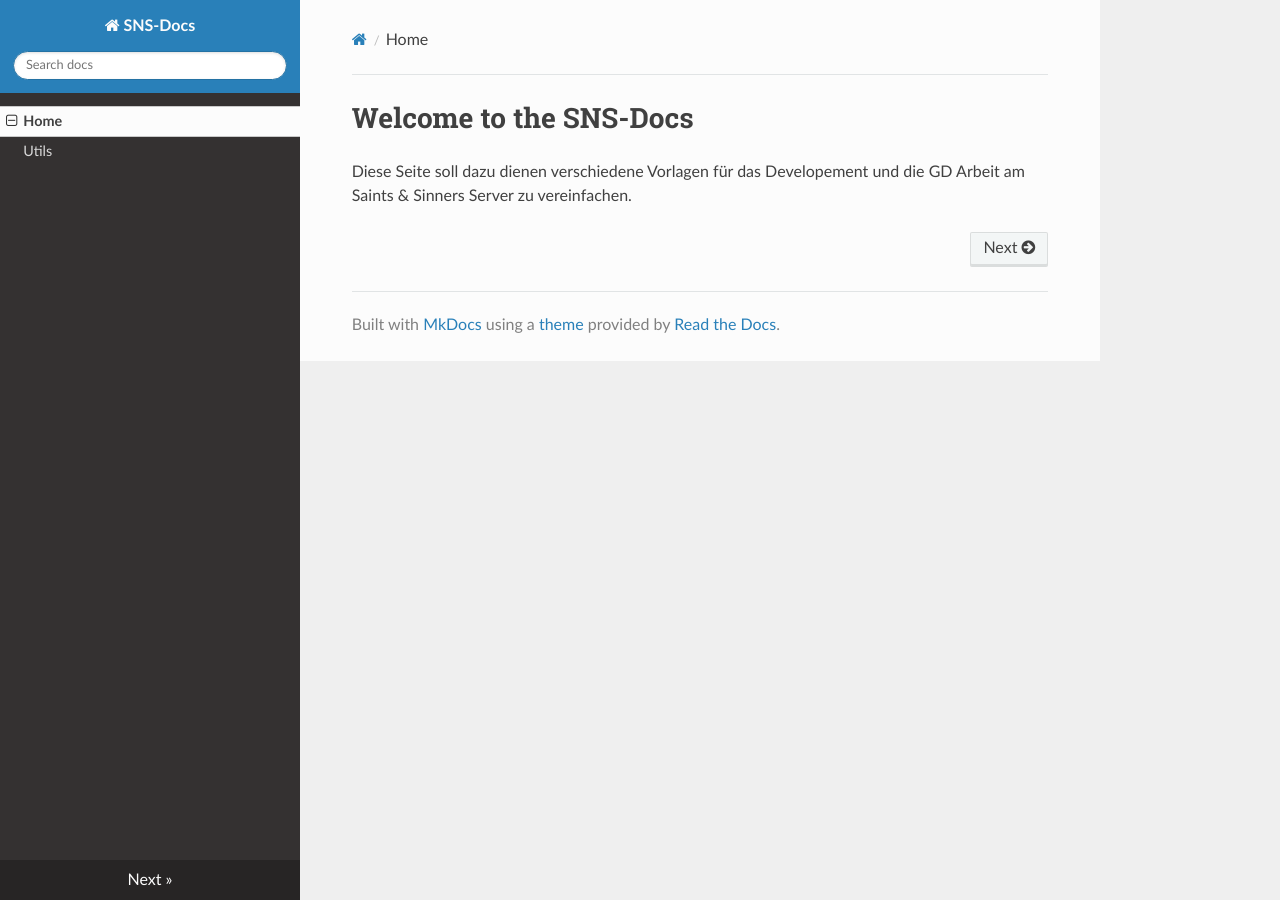
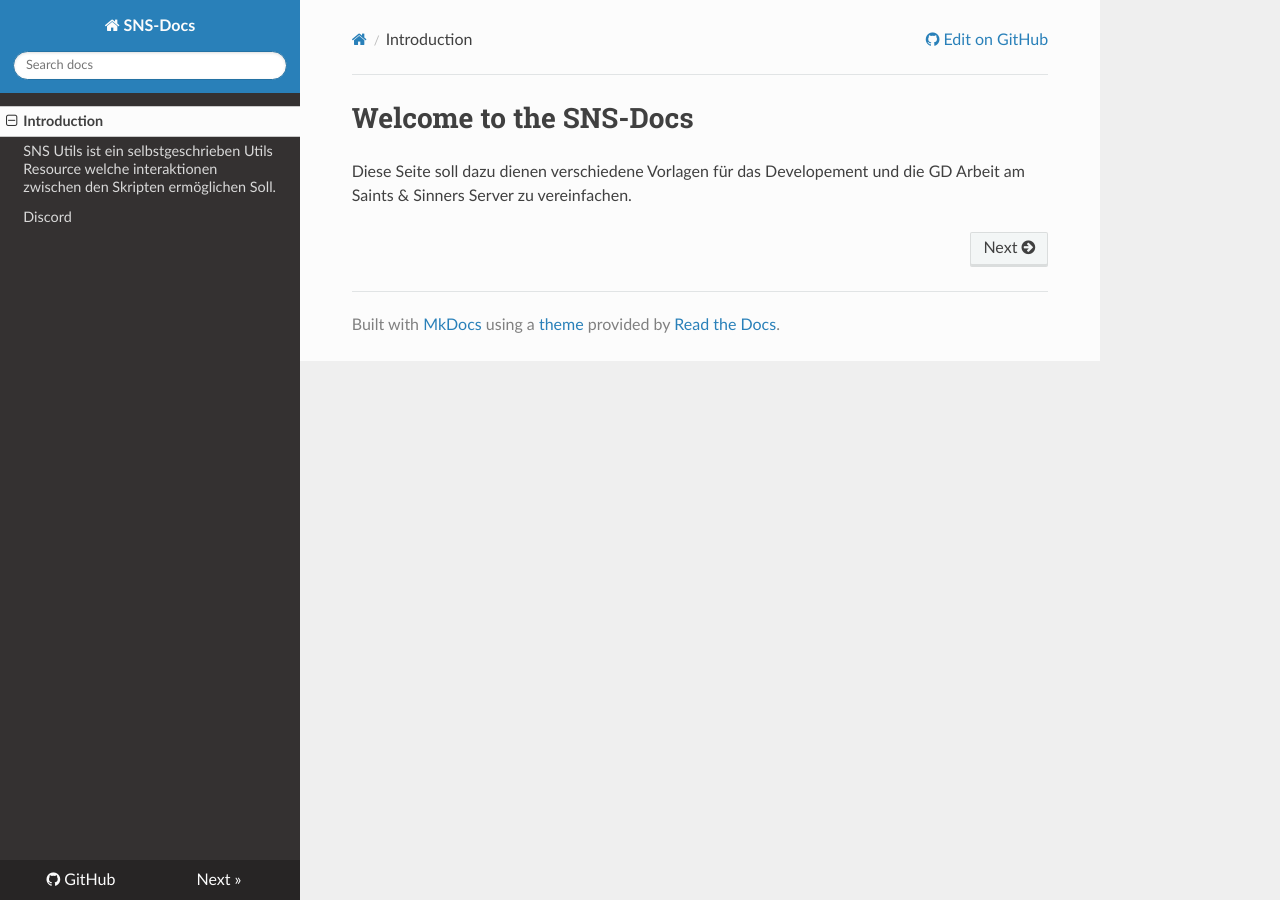
Before and after one commit to imLudwig/sns-docs, an MkDocs documentation site: the page built from docs/index.md, in a window 1280 px wide. Built offline with MkDocs 1.6.1, drawn with Linux system fonts in a browser that asks for light colours; nearby versions of some CDN libraries.

Commit message:
Update mkdocs.yml

```diff
--- a/mkdocs.yml
+++ b/mkdocs.yml
@@ -3,3 +3,10 @@ nav:
   - Home: index.md
   - Utils: sns_utils.md
 theme: readthedocs
+repo_url: https://github.com/imLudwig/sns-docs/edit/main
+edit_uri: root/path/docs/
+site_author: Ludwig
+nav:
+  - Introduction: 'index.md'
+  - 'sns_utils.md'
+  - 'Discord': 'https://discord.gg/MDS4TXcn'
```
